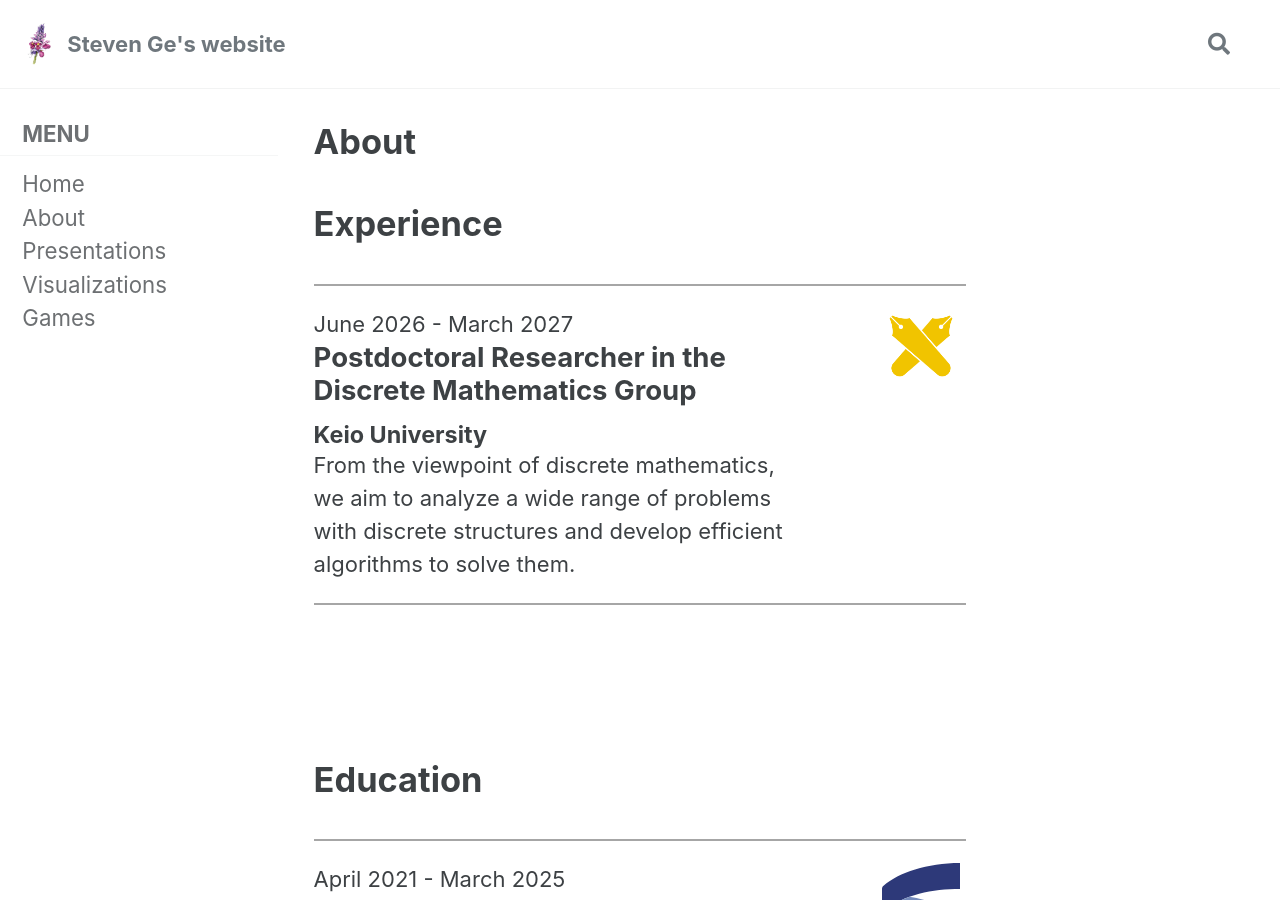
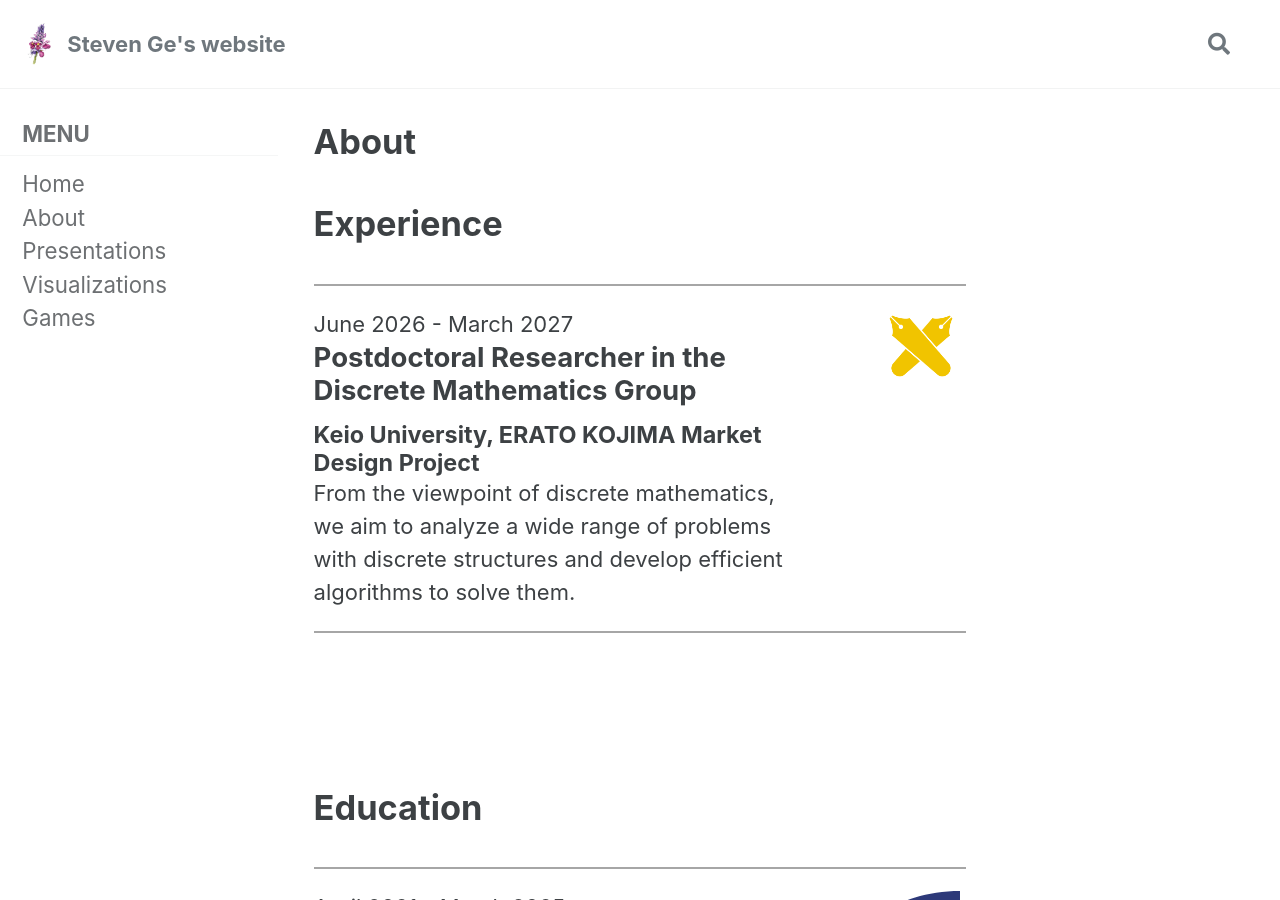
Before and after one commit to ge-steven/ge-steven.github.io, a Jekyll site: the page built from _pages/about.markdown, in a window 1280 px wide and 900 px high. Built offline with Jekyll 4.4.1, drawn with Linux system fonts in a browser that asks for light colours; cached includes are drawn as plain includes.

Commit message:
added ERATO Kojima to Keio Uni info

```diff
--- a/_pages/about.markdown
+++ b/_pages/about.markdown
@@ -15,7 +15,7 @@ sidebar:
                 <div style="height:100%; width:74%; float:left;">
                     <p style="margin:inherit">June 2026 - March 2027</p>
                     <h2 style="margin:inherit;border-bottom: 0px">Postdoctoral Researcher in the Discrete Mathematics Group</h2>
-                    <h4 style="margin:inherit; margin-bottom: 0px;margin-top: 0px;">Keio University</h4>
+                    <h4 style="margin:inherit; margin-bottom: 0px;margin-top: 0px;">Keio University, ERATO KOJIMA Market Design Project</h4>
                     <p style="margin:inherit">From the viewpoint of discrete mathematics, we aim to analyze a wide range of problems with discrete structures and develop efficient algorithms to solve them.</p>
                 </div>
                 <div style="margin-left:75%;width:24%;text-align: right;">
```
Also changed, not shown: assets/images/keio-logo.svg (added).
